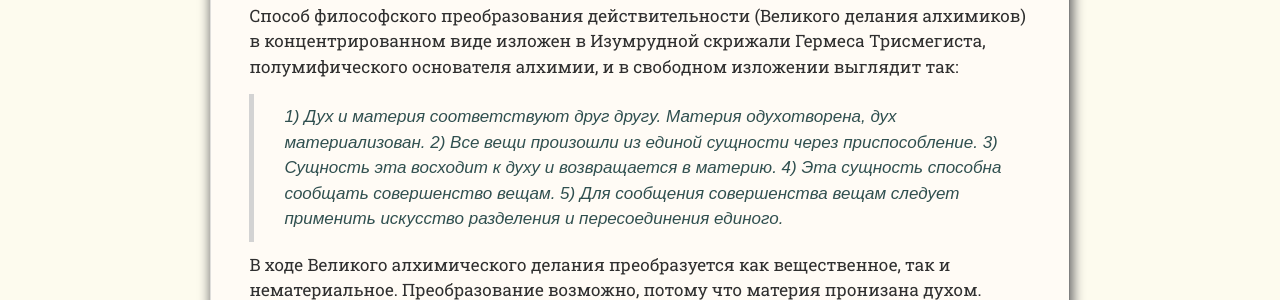
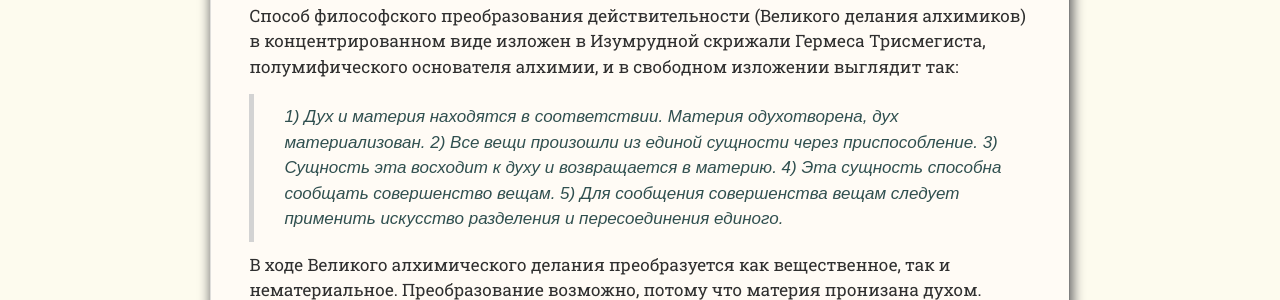
Before and after one commit to SergSi/land-use-art, a Jekyll site: the page built from _posts/2024-12-07-alhimia.md, in a window 1280 px wide and 900 px high, scrolled down 912 px. Shown: the part 153-453 px from the top of the window. Built offline with Jekyll 4.4.1, drawn with Linux system fonts in a browser that asks for light colours; some web fonts are replaced.

Commit message:
Update 2024-12-07-alhimia.md

```diff
--- a/_posts/2024-12-07-alhimia.md
+++ b/_posts/2024-12-07-alhimia.md
@@ -15,7 +15,7 @@ align: right
 
 Способ философского преобразования действительности (Великого делания алхимиков) в концентрированном виде изложен в Изумрудной скрижали Гермеса Трисмегиста, полумифического основателя алхимии, и в свободном изложении выглядит так:
 
-> 1) Дух и материя соответствуют друг другу. Материя одухотворена, дух материализован.
+> 1) Дух и материя находятся в соответствии. Материя одухотворена, дух материализован.
 > 2) Все вещи произошли из единой сущности через приспособление.
 > 3) Сущность эта восходит к духу и возвращается в материю.
 > 4) Эта сущность способна сообщать совершенство вещам.
```
